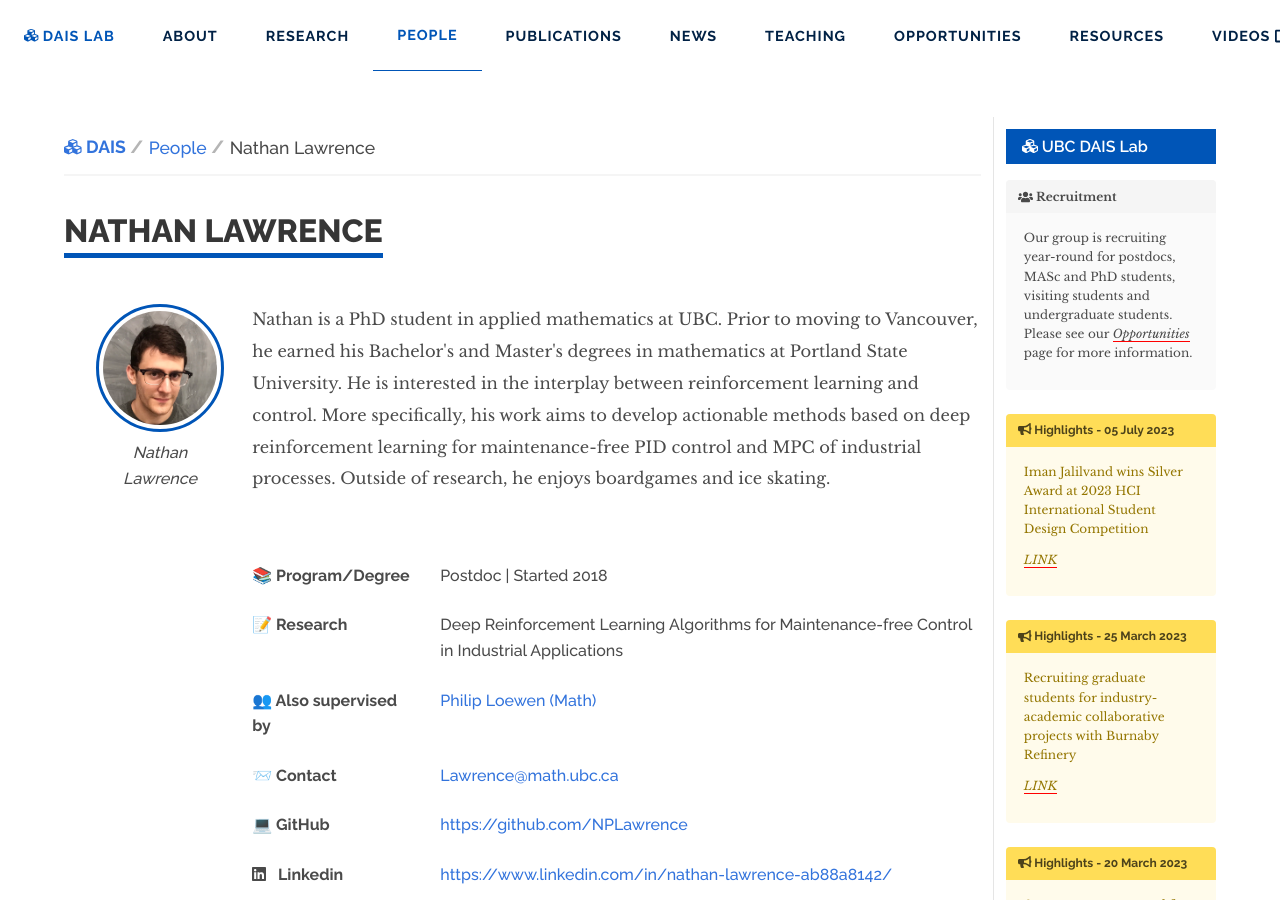
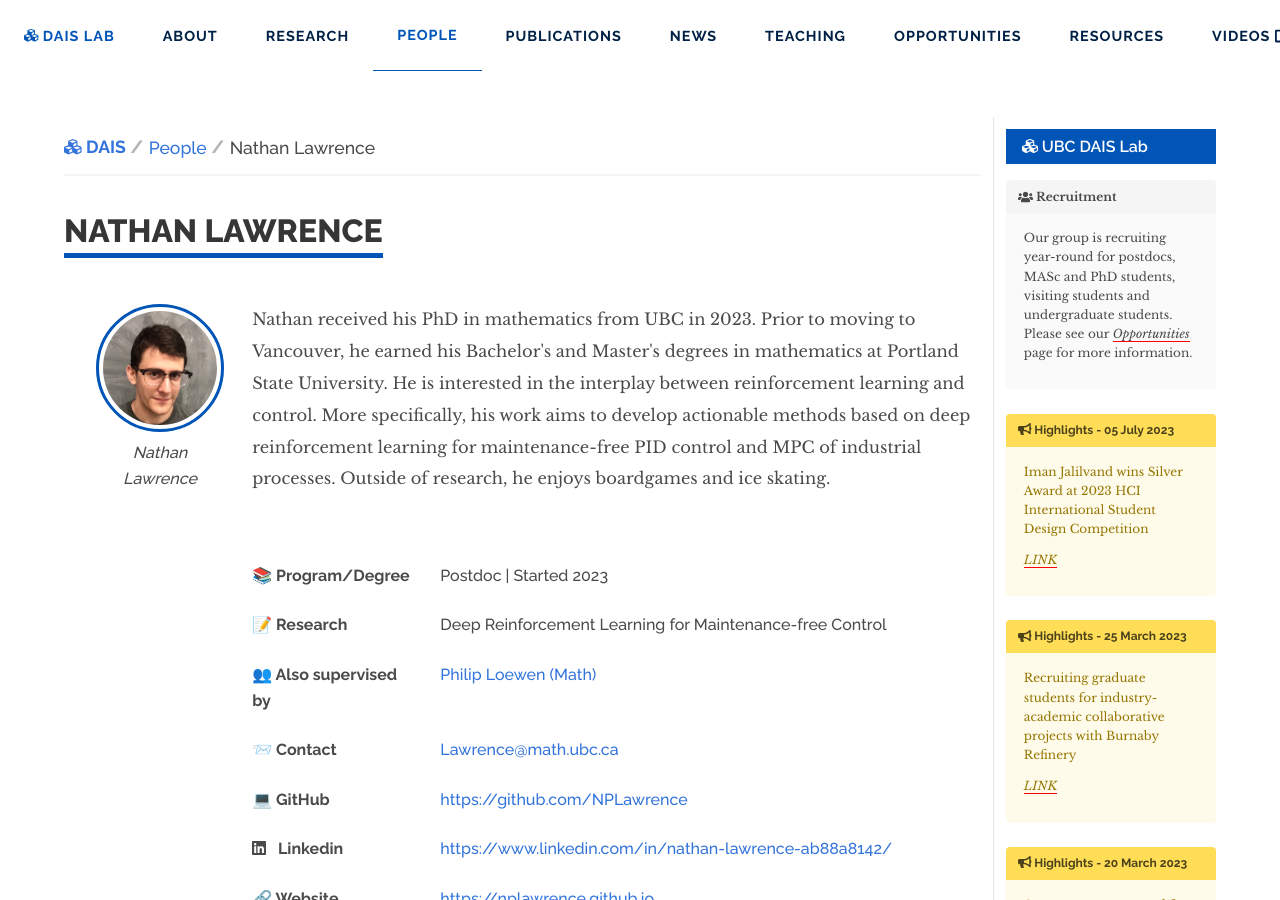
Before and after one commit to daisubc/daisubc.github.io, a Jekyll site: the page built from _profiles/Nathan Lawrence.md, in a window 1280 px wide and 900 px high. Built offline with Jekyll 4.4.1, drawn with Linux system fonts in a browser that asks for light colours; nearby versions of some CDN libraries.

Commit message:
Update Nathan Lawrence.md

```diff
--- a/_profiles/Nathan Lawrence.md
+++ b/_profiles/Nathan Lawrence.md
@@ -3,13 +3,12 @@ layout: biography
 email: Lawrence@math.ubc.ca
 website: https://nplawrence.github.io
 github: https://github.com/NPLawrence
-project: Deep Reinforcement Learning Algorithms for Maintenance-free Control in Industrial Applications
+project: Deep Reinforcement Learning for Maintenance-free Control
 project_url: assets/pdf/nl021420.pdf
 img: nathan.jpg
 degree: Postdoc
-year_end: 2023
-year_start: 2018
-biography: Nathan is a PhD student in applied mathematics at UBC. Prior to moving to Vancouver, he earned his Bachelor's and Master's degrees in mathematics at Portland State University. He is interested in the interplay between reinforcement learning and control. More specifically, his work aims to develop actionable methods based on deep reinforcement learning for maintenance-free PID control and MPC of industrial processes. Outside of research, he enjoys boardgames and ice skating.
+year_start: 2023
+biography: Nathan received his PhD in mathematics from UBC in 2023. Prior to moving to Vancouver, he earned his Bachelor's and Master's degrees in mathematics at Portland State University. He is interested in the interplay between reinforcement learning and control. More specifically, his work aims to develop actionable methods based on deep reinforcement learning for maintenance-free PID control and MPC of industrial processes. Outside of research, he enjoys boardgames and ice skating.
 # status: alumni
 cosupervisor:
   - name: Philip Loewen (Math)
```
